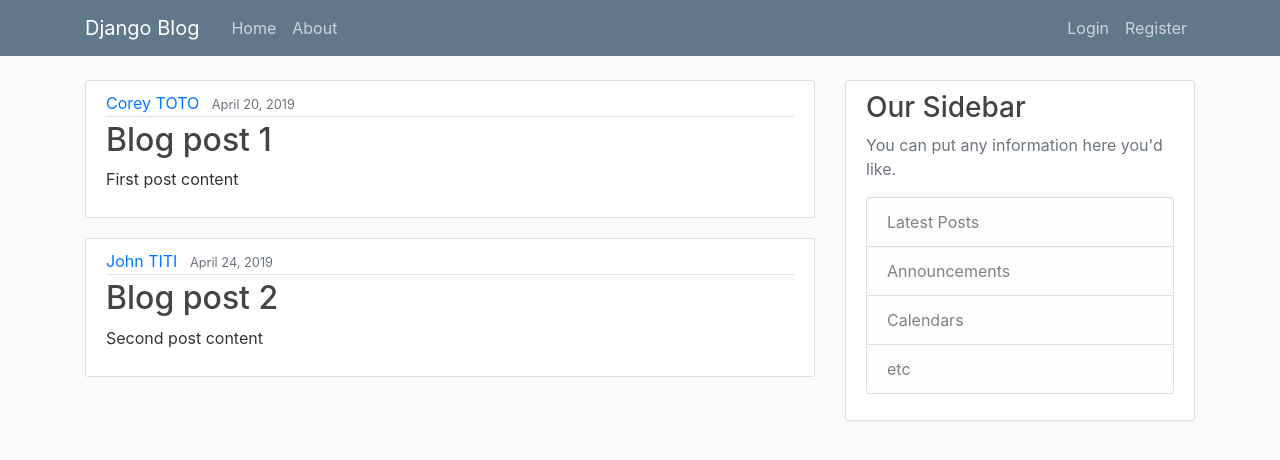
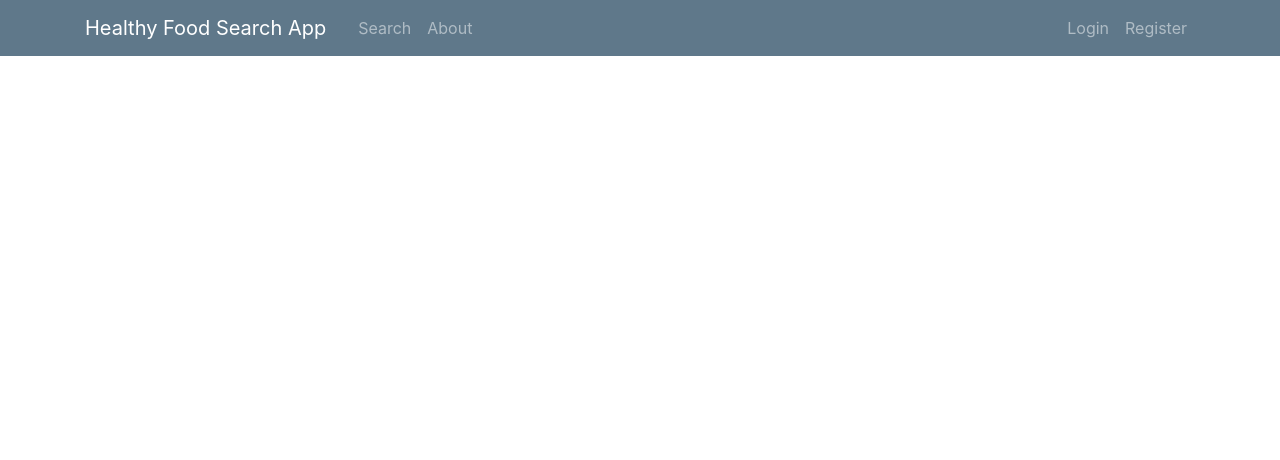
Before and after one commit to athd33/Flask, a Flask app: page / in a window 1280 px wide. Shown: the top 460 px of the page. Run offline with Flask 2, Linux system fonts and the light colour scheme; some libraries are stand-ins or nearby versions.

Commit message:
update project

```diff
--- /dev/null
+++ b/app.py
@@ -0,0 +1,33 @@
+from flask import Flask, render_template, request, url_for, redirect
+app = Flask(__name__)
+
+@app.route("/")
+@app.route("/home")
+def home():
+    return render_template("/home.html", message="Home page")
+
+@app.route("/search")
+def search():
+     return render_template("/search.html")
+
+@app.route("/about")
+def about():
+     return render_template("/about.html", message="About page")
+
+@app.route("/login", methods=['GET','POST'])
+def login():
+     error = ""
+     if request.method == "POST":
+          attempted_username = request.form['username']
+          attempted_password = request.form['password']
+
+          if attempted_username == "admin" and attempted_password == "password":
+               return redirect(url_for('search'))
+          else:
+               error = "Invalid credentials, try again..."
+     return render_template("/login.html", error=error)
+
+
+
+if __name__ == "__main__":
+     app.run( debug=True)
--- a/flaskblog.py
+++ /dev/null
@@ -1,34 +0,0 @@
-from flask import Flask, escape, request, render_template, url_for
-
-app = Flask(__name__)
-
-posts = [
-    {
-        "author": 'Corey TOTO',
-        "title": "Blog post 1",
-        'content': 'First post content',
-        'date_posted': 'April 20, 2019'
-    },
-    {
-        "author": 'John TITI',
-        "title": "Blog post 2",
-        'content': 'Second post content',
-        'date_posted': 'April 24, 2019'
-    }
-]
-
-
-
-
-@app.route('/')
-@app.route('/home')
-def home():
-    return render_template('home.html', posts=posts)
-
-
-@app.route('/about')
-def about():
-    return render_template('about.html', title='About')
-
-if __name__ == "__main__":
-    app.run(debug=True, port=5000)  # debug permet de rafraichir sans relancer l'app
--- a/static/main.css
+++ b/static/main.css
@@ -6,10 +6,6 @@ body {
 
   h1, h2, h3, h4, h5, h6 {
     color: #444444;
-  }
-
-  ul {
-    margin: 0;
   }
 
   .bg-steel {
@@ -82,3 +78,18 @@ body {
   .account-heading {
     font-size: 2.5rem;
   }
+
+  #mainForm{
+    align-items: center
+  }
+
+  .p-bground {
+    background-color: transparent;
+    margin-top: 15%;
+    text-align: center;
+
+  }
+  .container {
+    width: 500px;
+    border-radius: 10px;
+  }
--- a/templates/about.html
+++ b/templates/about.html
@@ -1,6 +1,8 @@
 {% extends 'layout.html' %}
 
-{% block content%}
-<h1>About page</h1>
 
+
+{% block content %}
+<div class="container p-bground"><p>Lorem ipsum dolor sit amet, consectetur adipiscing elit, sed do eiusmod tempor incididunt ut labore et dolore magna aliqua. Ut enim ad minim veniam, quis nostrud exercitation ullamco laboris nisi ut aliquip ex ea commodo consequat. Duis aute irure dolor in reprehenderit in voluptate velit esse cillum dolore eu fugiat nulla pariatur. Excepteur sint occaecat cupidatat non proident, sunt in culpa qui officia deserunt mollit anim id est laborum.</p></div></div>
+</br>
 {% endblock content %}
--- a/templates/home.html
+++ b/templates/home.html
@@ -1,17 +1,5 @@
 {% extends 'layout.html' %}
 
-{% block content%}
-    {% for post in posts%}
-    <article class="media content-section">
-            <div class="media-body">
-              <div class="article-metadata">
-                <a class="mr-2" href="#">{{ post.author }}</a>
-                <small class="text-muted">{{ post.date_posted }}</small>
-              </div>
-              <h2><a class="article-title" href="#">{{ post.title }}</a></h2>
-              <p class="article-content">{{ post.content }}</p>
-            </div>
-          </article>
-    {% endfor%}
-
+{% block content %}
+<h2>{{message}}</h2>
 {% endblock content %}
--- a/templates/layout.html
+++ b/templates/layout.html
@@ -1,69 +1,61 @@
 <!DOCTYPE html>
-<html>
+
 <head>
+    <link rel="stylesheet" type="text/css" href="{{url_for('static', filename='main.css')}}">
     <!-- Required meta tags -->
     <meta charset="utf-8">
     <meta name="viewport" content="width=device-width, initial-scale=1, shrink-to-fit=no">
 
     <!-- Bootstrap CSS -->
     <link rel="stylesheet" href="https://stackpath.bootstrapcdn.com/bootstrap/4.3.1/css/bootstrap.min.css" integrity="sha384-ggOyR0iXCbMQv3Xipma34MD+dH/1fQ784/j6cY/iJTQUOhcWr7x9JvoRxT2MZw1T" crossorigin="anonymous">
-<link rel="stylesheet" type="text/css" href="{{url_for('static', filename='main.css')}}">
 
 
-<title>Hello, world!</title>
-        {% if title%}
-        <title>Flask Blog - {{title}}</title>
+    {% if title %}
     {% else %}
-        <title>Flask Blog</title>
+    <title>Flask App</title>
     {% endif%}
+
 </head>
 
 <body>
+    <!-- Navbar Right Side -->
     <header class="site-header">
         <nav class="navbar navbar-expand-md navbar-dark bg-steel fixed-top">
             <div class="container">
-                    <a class="navbar-brand mr-4" href="/">Django Blog</a>
+            <a class="navbar-brand mr-4" href="/">Healthy Food Search App</a>
             <button class="navbar-toggler" type="button" data-toggle="collapse" data-target="#navbarToggle" aria-controls="navbarToggle" aria-expanded="false" aria-label="Toggle navigation">
                 <span class="navbar-toggler-icon"></span>
             </button>
             <div class="collapse navbar-collapse" id="navbarToggle">
                 <div class="navbar-nav mr-auto">
-                        <a class="nav-item nav-link" href="/">Home</a>
+                <a class="nav-item nav-link" href="/search">Search</a>
                 <a class="nav-item nav-link" href="/about">About</a>
+
                 </div>
                 <!-- Navbar Right Side -->
                 <div class="navbar-nav">
-                        <a class="nav-item nav-link" href="#">Login</a>
-                        <a class="nav-item nav-link" href="#">Register</a>
+                    <a class="nav-item nav-link" href="/login">Login</a>
+                    <a class="nav-item nav-link" href="/register">Register</a>
                 </div>
             </div>
             </div>
         </nav>
         </header>
-
         <main role="main" class="container">
                 <div class="row">
                   <div class="col-md-8">
                     {% block content %}{% endblock %}
                   </div>
-                      <div class="col-md-4">
-                        <div class="content-section">
-                          <h3>Our Sidebar</h3>
-                          <p class='text-muted'>You can put any information here you'd like.
-                            <ul class="list-group">
-                              <li class="list-group-item list-group-item-light">Latest Posts</li>
-                              <li class="list-group-item list-group-item-light">Announcements</li>
-                              <li class="list-group-item list-group-item-light">Calendars</li>
-                              <li class="list-group-item list-group-item-light">etc</li>
-                            </ul>
-                          </p>
-                        </div>
-                      </div>
                 </div>
               </main>
+        <div class="container">
+            {% block search%}{% endblock search%}
+        </div>
+
+
 
     <script src="https://code.jquery.com/jquery-3.3.1.slim.min.js" integrity="sha384-q8i/X+965DzO0rT7abK41JStQIAqVgRVzpbzo5smXKp4YfRvH+8abtTE1Pi6jizo" crossorigin="anonymous"></script>
     <script src="https://cdnjs.cloudflare.com/ajax/libs/popper.js/1.14.7/umd/popper.min.js" integrity="sha384-UO2eT0CpHqdSJQ6hJty5KVphtPhzWj9WO1clHTMGa3JDZwrnQq4sF86dIHNDz0W1" crossorigin="anonymous"></script>
     <script src="https://stackpath.bootstrapcdn.com/bootstrap/4.3.1/js/bootstrap.min.js" integrity="sha384-JjSmVgyd0p3pXB1rRibZUAYoIIy6OrQ6VrjIEaFf/nJGzIxFDsf4x0xIM+B07jRM" crossorigin="anonymous"></script>
+
 </body>
-</html>
```
Also changed, not shown: requirements.txt (+8 -0 lines), templates/login.html (added, +18 -0 lines), templates/search.html (added, +12 -0 lines), README.md (deleted). Lines whose indentation alone changed are shown as unchanged.
